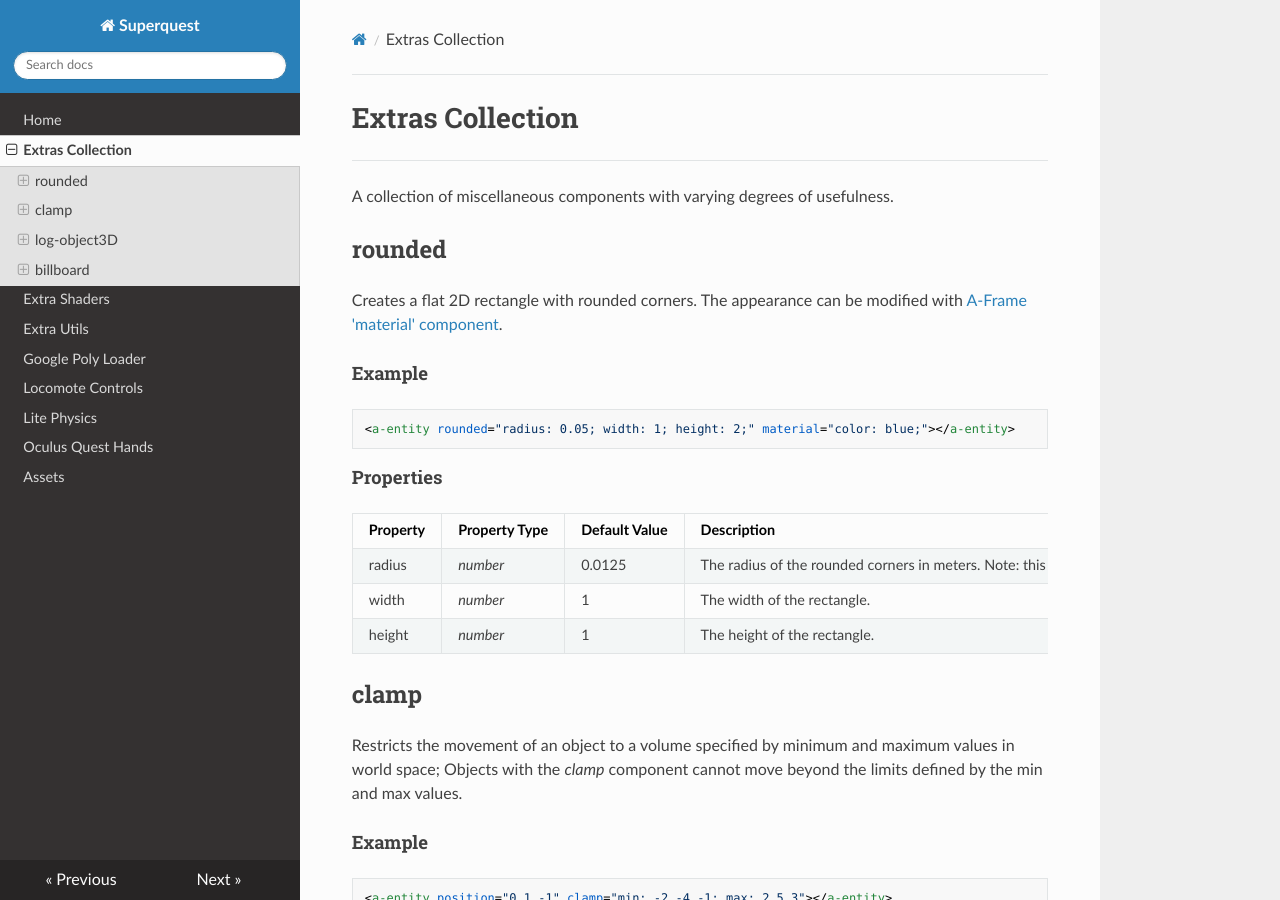
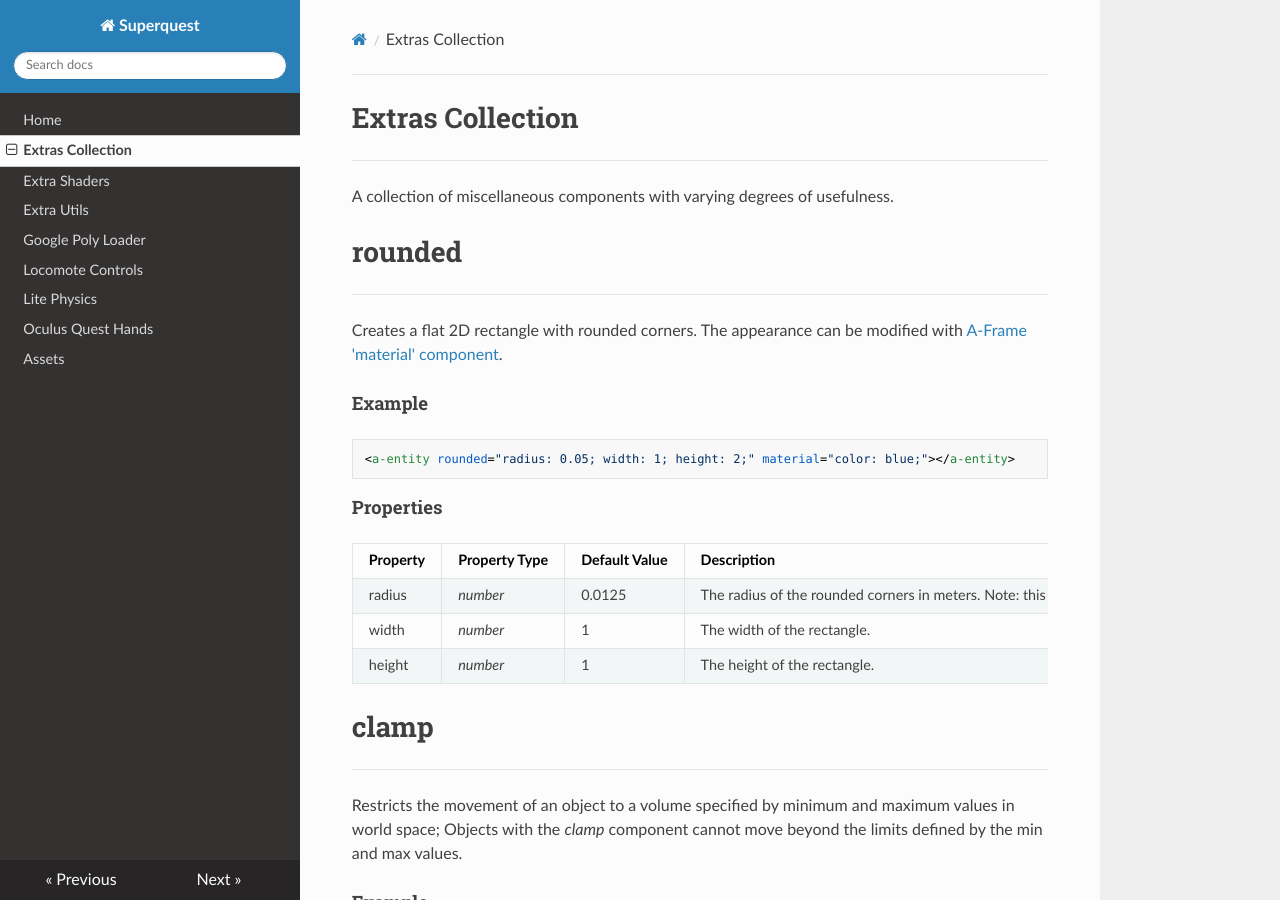
Before and after one commit to disasteroftheuniverse/SuperQuest, an MkDocs documentation site: the page built from docs/aframe-extra-collection.md, in a window 1280 px wide and 900 px high. Built offline with MkDocs 1.6.1, drawn with Linux system fonts in a browser that asks for light colours; nearby versions of some CDN libraries; old or Windows-style settings are respelled for this version of MkDocs.

Commit message:
formatting

````diff
--- a/docs/aframe-extra-collection.md
+++ b/docs/aframe-extra-collection.md
@@ -1,9 +1,12 @@
 # **Extras Collection**
+
 <hr>
+
 A collection of miscellaneous components with varying degrees of usefulness.
 
-**rounded**
----
+# **rounded**
+
+<hr>
 
 Creates a flat 2D rectangle with rounded corners. The appearance can be modified with [A-Frame 'material' component](https://aframe.io/docs/master/components/material.html).
 
@@ -21,7 +24,9 @@ Creates a flat 2D rectangle with rounded corners. The appearance can be modified
 |  width | _number_  |  1  | The width of the rectangle. |
 |  height | _number_  |  1  | The height of the rectangle. |
 
-## **clamp**
+# **clamp**
+
+<hr>
 
 Restricts the movement of an object to a volume specified by minimum and maximum values in world space; Objects with the _clamp_ component cannot move beyond the limits defined by the min and max values.
 
@@ -38,7 +43,9 @@ Restricts the movement of an object to a volume specified by minimum and maximum
 |  min | _Vector3_  |  {x:-1,y:-1,z:-1}  | The minimum allowed world position by axis. |
 |  max | _Vector3_  |  {x:1,y:1,z:1}  | The maximum allowed world position by axis. |
 
-## **log-object3D**
+# **log-object3D**
+
+<hr>
 
 Calls `console.log` after a mesh is loaded;
 
@@ -49,7 +56,9 @@ Calls `console.log` after a mesh is loaded;
 <!-- returns 'Object3D: { .. etc ... }'-->
 ```
 
-## **billboard**
+# **billboard**
+
+<hr>
 
 Aligns the Z-axis of an entity to always face towards a specified entity;
 
````
